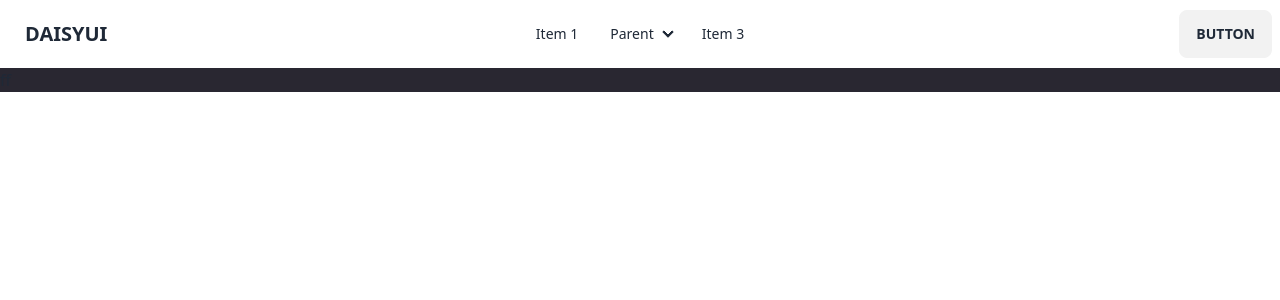
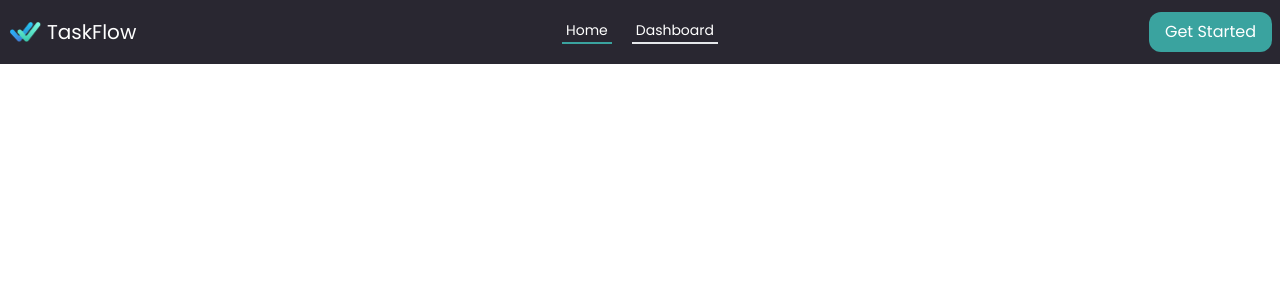
Before and after one commit to Mohammadarifcoding/Task-management-client, a React (Vite) app: page / in a window 1280 px wide. Shown: the top 300 px of the page. Built offline with nearby package versions, Linux system fonts and the light colour scheme.

Commit message:
Added the navbar with logo

```diff
--- a/src/Components/Layout/Layout.jsx
+++ b/src/Components/Layout/Layout.jsx
@@ -4,12 +4,14 @@ import Container from "../Shared/Container";
 
 const Layout = () => {
   return (
-    <Container>
-      <div>
-        <Navbar></Navbar>
+    <div className="max-w-[1700px] mx-auto">
+<Navbar></Navbar>
         <Outlet></Outlet>
-      </div>
-    </Container>
+    </div>
+
+
+
+
   );
 };
 
--- a/src/Components/Pages/Home/Home.jsx
+++ b/src/Components/Pages/Home/Home.jsx
@@ -3,7 +3,7 @@ import React from 'react';
 const Home = () => {
     return (
         <div>
-            ff
+
         </div>
     );
 };
--- a/src/Components/Shared/Container.jsx
+++ b/src/Components/Shared/Container.jsx
@@ -2,7 +2,7 @@ import React from 'react';
 
 const Container = ({children}) => {
     return (
-        <div className='max-w-[1500px] bg-[#292731] mx-auto'>
+        <div className='max-w-[1300px] bg-[#292731] mx-auto'>
             {children}
         </div>
     );
--- a/src/Components/Shared/Navbar.jsx
+++ b/src/Components/Shared/Navbar.jsx
@@ -1,8 +1,17 @@
+
+import { NavLink } from "react-router-dom";
+import Container from "./Container";
 
 const Navbar = () => {
+    const link = <>
+    <NavLink to={'/'} className='border-b-[2px] hover:border-b-[2px] hover:border-[#3AA39F] px-1 pb-[2px] '>Home</NavLink>
+    <NavLink to={'/dashboard'} className='border-b-[2px] hover:border-b-[2px] hover:border-[#3AA39F] px-1 pb-[2px] '>Dashboard</NavLink>
+
+    </>
     return (
-        <div className="bg-[#292731]">
-           <div className="navbar bg-base-100 max-w-[1300px] mx-auto">
+        <div className="bg-[#292731] text-white">
+          <Container>
+          <div className="navbar ">
   <div className="navbar-start">
     <div className="dropdown">
       <div tabIndex={0} role="button" className="btn btn-ghost lg:hidden">
@@ -20,27 +29,23 @@ const Navbar = () => {
         <li><a>Item 3</a></li>
       </ul>
     </div>
-    <a className="btn btn-ghost text-xl">daisyUI</a>
-  </div>
+    <div className="flex items-center gap-1">
+      <img className="w-[35px]" src="/logo.png" alt="" />
+      <h2 className="text-xl">TaskFlow</h2>
+    </div>
+
+     </div>
   <div className="navbar-center hidden lg:flex">
-    <ul className="menu menu-horizontal px-1">
-      <li><a>Item 1</a></li>
-      <li>
-        <details>
-          <summary>Parent</summary>
-          <ul className="p-2">
-            <li><a>Submenu 1</a></li>
-            <li><a>Submenu 2</a></li>
-          </ul>
-        </details>
-      </li>
-      <li><a>Item 3</a></li>
+    <ul className="menu menu-horizontal gap-5 menuItemLInk px-1">
+     {link}
     </ul>
   </div>
   <div className="navbar-end">
-    <a className="btn">Button</a>
+  <button className='px-4 py-2  rounded-xl  border-none bg-[#3AA39F] text-white hover:bg-[#28706e]'>Get Started</button>
   </div>
 </div>
+          </Container>
+
         </div>
     );
 };
--- a/src/index.css
+++ b/src/index.css
@@ -1,3 +1,13 @@
+@import url('https://fonts.googleapis.com/css2?family=Poppins:wght@400;500;600;700&display=swap');
 @tailwind base;
 @tailwind components;
 @tailwind utilities;
+
+
+*{
+    font-family: 'Poppins', sans-serif;
+}
+
+.menuItemLInk a.active{
+    border-bottom: 2px solid #3AA39F;
+}
```
Also changed, not shown: public/logo.png (added).
